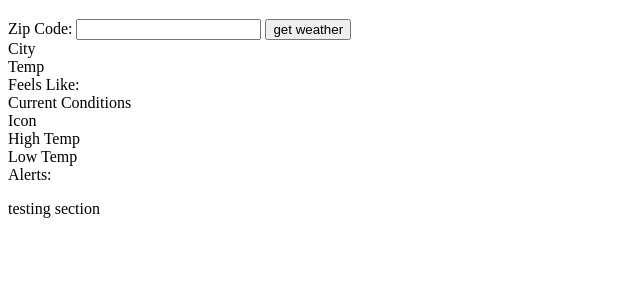
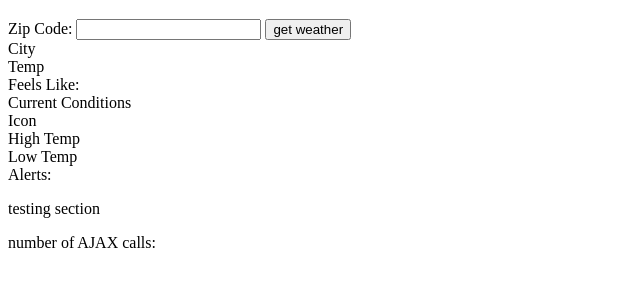
Before and after one commit to colinrodney/weather-app, a website with bundled scripts: page index.html in a window 1280 px wide. Shown: the part 61-348 px from the top of the page, without its empty margins (0-640 px from the left). Built offline with nearby package versions, Linux system fonts and the light colour scheme; no server answers.

Commit message:
Add section to HTML page to show number of AJAX calls made (TESTING feature to ensure calls are being made to server - NOTE info will NOT CHANGE since call is going to fake data API

```diff
--- a/displayWeather.js
+++ b/displayWeather.js
@@ -6,7 +6,7 @@
 console.log(`displayWeather connected!`);
 
 // // IMPORT EXTERNALFUNCTIONS
-import {searchZip, getWeatherInfo, showWeather, updateConditions} from './functions.js' // importing this allows access to DOM objects in external file
+import {searchZip, getWeatherInfo, showWeather} from './functions.js' // importing this allows access to DOM objects in external file
 
 let cityName = document.getElementById(`cityName`)
 let temp = document.getElementById(`temp`)
@@ -83,6 +83,11 @@ document.addEventListener("submit", (e) =>{
     // CALL showWeather function
     showWeather()
 
+
+    // console.log(currentWeatherData)
+    // cityName.innerText = `${JSON.stringify(currentWeatherData)}`
+})
+
 // CALL updateConditions() to trigger AJAX call to fake data URL (TESTING)
 function updateConditions(){
     let number_of_updateCalls = 0;
@@ -90,6 +95,7 @@ document.addEventListener("submit", (e) =>{
 
         xhttp.onload = function(){
             document.getElementById("testing").innerText = this.responseText;
+            document.getElementById("timerCount").innerText = number_of_updateCalls;
             console.log(number_of_updateCalls);
         }
 
@@ -97,12 +103,8 @@ document.addEventListener("submit", (e) =>{
         xhttp.send()
         number_of_updateCalls += 1;
 }
+
 updateConditions();
-
-    // console.log(currentWeatherData)
-    // cityName.innerText = `${JSON.stringify(currentWeatherData)}`
-})
-
 //     Object.entries(currentWeatherData).forEach(data =>{
 //         const [key, value] = data
 //         // console.log(data)
--- a/index.html
+++ b/index.html
@@ -68,6 +68,10 @@
      <div id="testing">
         <p>testing section</p>
      </div>
+     <div>
+         <p>number of AJAX calls: <span id="timerCount"></span></p>
+     </div>
+     <!-- END TESTING CONTAINER -->
     <!-- <table id="weather">
         <tr>
             <th>City</th>
```
Lines whose indentation alone changed are shown as unchanged.
